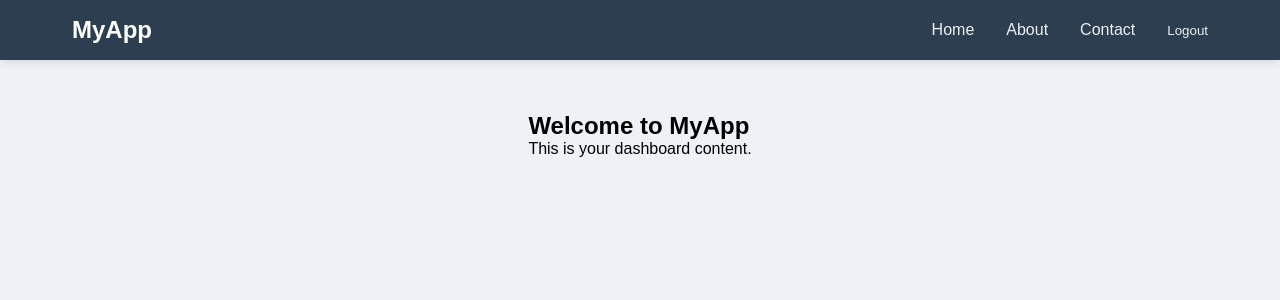
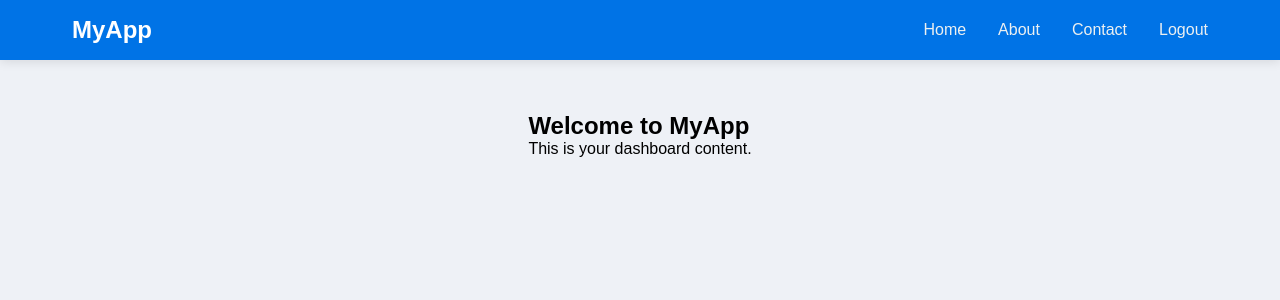
Before and after one commit to RamiAttallah2024/Barber-Shop-Repo, a React (Create React App) app in the folder frontend/: page /homePage in a window 1280 px wide. Shown: the top 300 px of the page. Built offline with nearby package versions, Linux system fonts and the light colour scheme.

Commit message:
the commet

```diff
--- a/frontend/src/components/HomePage.js
+++ b/frontend/src/components/HomePage.js
@@ -38,7 +38,7 @@ const HomePage = () => {
               </Link>
             </li>
             <li>
-              <button onClick={handleLogout} className="nav-link logout-btn">
+              <button onClick={handleLogout} className="logout-btn">
                 Logout
               </button>
             </li>
--- a/frontend/src/css/home.css
+++ b/frontend/src/css/home.css
@@ -8,7 +8,7 @@
 
 /* Top Navigation Bar */
 .top-navbar {
-  background-color: #2c3e50;
+  background-color: #0073e6;
   color: white;
   position: fixed;
   top: 0;
@@ -49,7 +49,7 @@
   transition: color 0.3s ease;
 }
 
-.nav-link:hover {
+/* .nav-link:hover {
   color: #f1c40f;
 }
 
@@ -66,7 +66,7 @@
 
 .nav-link:hover::after {
   width: 100%;
-}
+} */
 
 /* Logout Button on Desktop */
 .logout-btn {
@@ -78,11 +78,12 @@
   padding: 0;
   position: relative;
   transition: color 0.3s ease;
+  font-size: 16px;
 }
 
-.logout-btn:hover {
+/* .logout-btn:hover {
   color: #e74c3c;
-}
+} */
 
 /* Mobile Menu Button */
 .menu-button {
```
